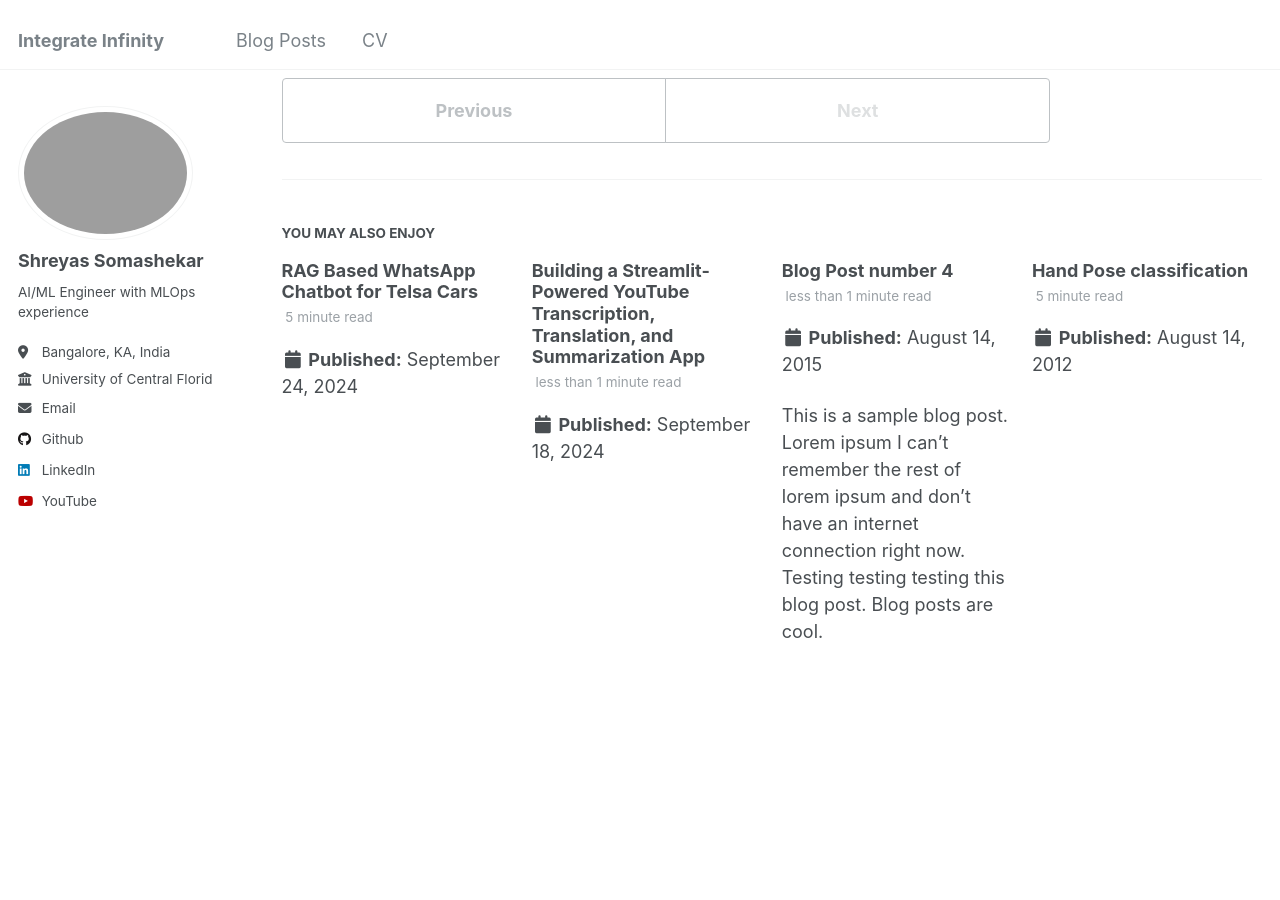
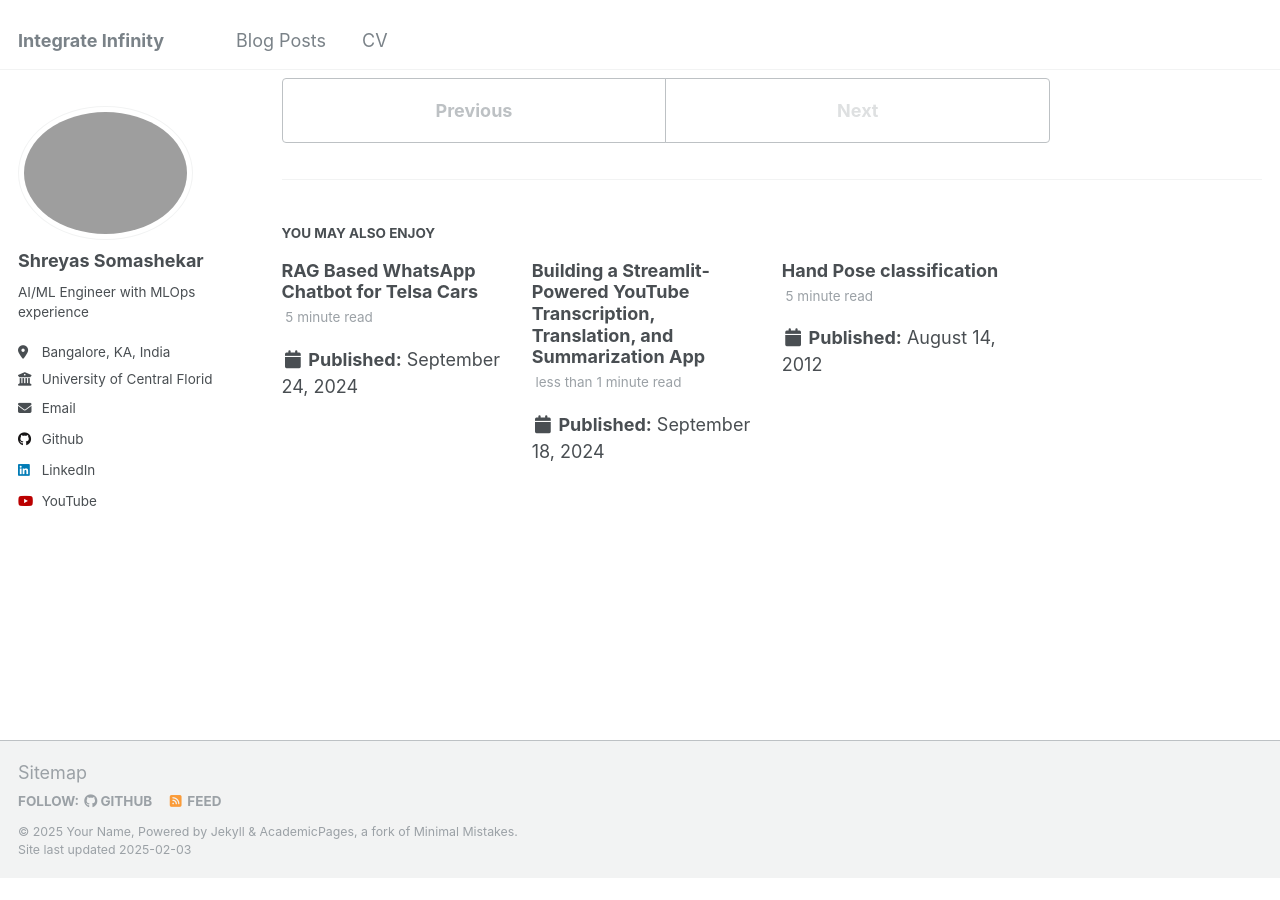
Before and after one commit to sher-somas/sher-somas.github.io, a Jekyll site: the page built from _posts/2199-01-01-blog-post-4.md, in a window 1280 px wide and 900 px high, scrolled down 14080 px. Built offline with Jekyll 4.4.1, drawn with Linux system fonts in a browser that asks for light colours; after the commit the page ends 14958 px from its top, so only the background shows below that; some of the changed text lies outside the part shown.

Commit message:
removed a previous post and renamed the LLM as a judge post

```diff
--- a/_posts/2015-08-14-blog-post-4.md
+++ /dev/null
@@ -1,20 +0,0 @@
----
-title: 'Blog Post number 4'
-date: 2015-08-14
-permalink: /posts/2012/08/blog-post-4/
-tags:
-  - cool posts
-  - category1
-  - category2
----
-
-This is a sample blog post. Lorem ipsum I can't remember the rest of lorem ipsum and don't have an internet connection right now. Testing testing testing this blog post. Blog posts are cool.
-
-Headings are cool
-======
-
-You can have many headings
-======
-
-Aren't headings cool?
-------
```
Also changed, not shown: _posts/2199-01-01-blog-post-4.md (renamed from _posts/2199-01-01-future-post.md, +1 -1 lines).
